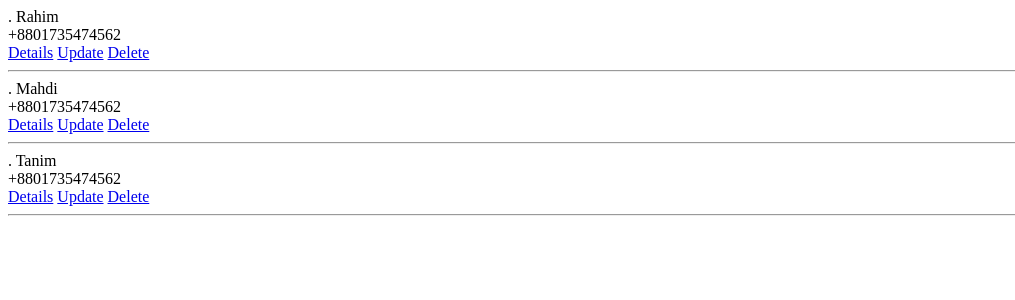
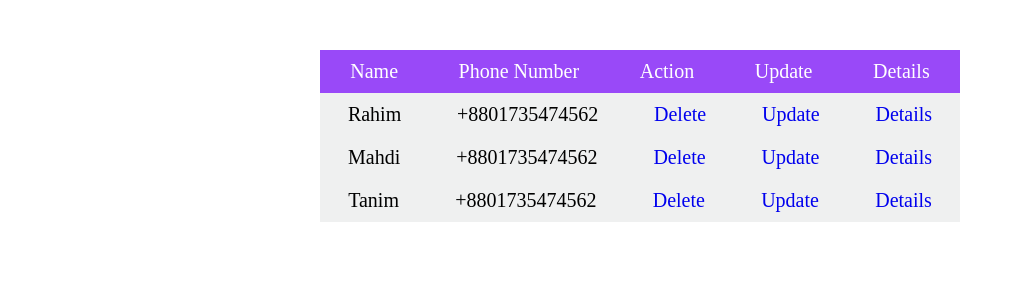
Before and after one commit to salahuddin-helios/django-crud-operation, a Django app: page /view/ in a window 1280 px wide. Shown: the top 300 px of the page, without its empty margins (0-1015 px from the left). Run offline with Django 4.2, Linux system fonts and the light colour scheme; data comes from the database, SQL or seed files in the repository; both versions use the stored data as it was after the commit.

Commit message:
complete design

```diff
--- a/operation/operation/settings.py
+++ b/operation/operation/settings.py
@@ -106,7 +106,7 @@ USE_TZ = True
 # https://docs.djangoproject.com/en/4.2/howto/static-files/
 
 STATIC_URL = 'static/'
-
+STATICFILES_DIRS = [BASE_DIR / 'static']
 # Default primary key field type
 # https://docs.djangoproject.com/en/4.2/ref/settings/#default-auto-field
 
--- a/operation/project/urls.py
+++ b/operation/project/urls.py
@@ -3,7 +3,7 @@ from django.contrib import admin
 from django.urls import path
 from .views import create_view,list_view,detail_view,delete_view,update_view
 urlpatterns = [
-    path('', create_view),
+     path('', create_view),
     path('view/', list_view),
     path('view/detail/<id>/', detail_view),
     path('view/update/<id>/', update_view),
--- /dev/null
+++ b/operation/static/css/style.css
@@ -0,0 +1,135 @@
+body{
+    margin: 0;
+    padding: 0;
+}
+a{
+  text-decoration: none;
+}
+.card{
+  padding:20px;
+  width: 500px;
+  box-shadow: 0 4px 8px 0 rgba(0, 0, 0, 0.2), 0 6px 20px 0 rgba(0, 0, 0, 0.19);
+  border-radius: 10px;
+  margin:20px auto;
+}
+.card h3{
+  font-size: 30px;
+  font-weight: 500;
+  margin: 0;
+  margin-bottom: 10px;
+}
+
+.form-detials{
+   background-color: #463ACC;
+   width: 30%;
+   margin: 40px auto;
+   border-radius: 5px;
+   padding: 15px;
+
+}
+.form-detials h3,.informatin h3{
+   color: #ffff;
+   font-size: 20px;
+   font-weight: bold;
+}
+.form-detials label{
+    color: white;
+    font-size: 17px;
+    font-weight: 500;
+}
+.form-item{
+    margin-bottom: 5px;
+}
+input{
+    width:100%;
+    padding:12px 20px;
+    margin:8px 0;
+    border-radius: 4px;
+    background-color: #EFF0F0;
+    box-sizing: border-box;
+}
+input[type=submit]{
+    cursor: pointer;
+    font-size: 17px;
+    background-color: #9949F8;
+    color: white;
+    font-size: bold;
+
+}
+/* view page stale here */
+/* table section */
+.informatin{
+    background-color: white;
+    width: 50%;
+    margin: 40px auto;
+   border-radius: 5px;
+   padding: 10px;
+   margin-bottom: 20px;
+}
+
+
+.table {
+    width: auto;
+    margin: 0 auto;
+  }
+
+  .table-row {
+    display: grid;
+    grid-template-columns: auto auto auto auto auto;
+    background-color: #EFF0F0;
+  }
+  .table-first-row{
+    background-color: #9949F8;
+    color: white ;
+  }
+
+  .table-col {
+    border: 1px solid rgba(0, 0, 0, 0.8);
+    padding: 10px;
+    font-size: 20px;
+    text-align: center;
+    border: none;
+  }
+
+  .user-detail{
+    padding:20px;
+    width: 300px;
+    box-shadow: 0 4px 8px 0 rgba(0, 0, 0, 0.2), 0 6px 20px 0 rgba(0, 0, 0, 0.19);
+    border-radius: 10px;
+    margin:20px auto;
+    text-align: center;
+  }
+  .user-detail h3{
+    color: #2E2E2E;
+    font-size: 20px;
+    font-weight: 600;
+  }
+  .user-detail .card-id{
+    font-size: 17px;
+    font-weight: 300;
+  }
+  .user-detail img {
+    width: 150px;
+  }
+  .user-detail button{
+    color: white;
+    background-color: #9949F8;
+    padding: 5px 30px;
+    font-size: 17px;
+    border-radius: 10px;
+  }
+
+
+  /* media queries */
+  @media screen and (max-width:780px){
+    .form-detials{
+        width: 50%;
+
+     }
+}
+@media screen and (max-width:500){
+    .form-detials{
+        width: 70%;
+
+     }
+}
--- a/operation/templates/app/home.html
+++ b/operation/templates/app/home.html
@@ -1,11 +1,15 @@
 <!DOCTYPE html>
 <html lang="en">
+    {% load static %}
 <head>
     <meta charset="UTF-8">
     <meta name="viewport" content="width=device-width, initial-scale=1.0">
+    <link rel="stylesheet" href="{% static "css/style.css" %}">
     <title>Heyper Helios</title>
 </head>
 <body>
+<div class='card'>
+    <h3>Enter your information</h3>
     <form method='POST' entype='multipart/form-data'>
         {% csrf_token %}
                  <div class="form-item">
@@ -19,6 +23,7 @@
                 {% comment %} {{ form.as_p }} {% endcomment %}
                 <input type="submit" value="Submit">
     </form>
+</div>
 
 </body>
 </html>
--- a/operation/templates/app/view.html
+++ b/operation/templates/app/view.html
@@ -1,23 +1,39 @@
 <!DOCTYPE html>
+ {% load static %}
 <html lang="en">
 <head>
     <meta charset="UTF-8">
     <meta name="viewport" content="width=device-width, initial-scale=1.0">
+    <link rel="stylesheet" href="{% static "css/style.css" %}">
     <title>Heyper Helios</title>
 </head>
 <body>
 
-<div>
-    {% for data in dataset %}.
+<div class=''>
 
-    {{ data.name }}<br/>
-    {{ data.number }}<br/>
-    <a href="detail/{{data.id}}">Details</a>
-    <a href="update/{{data.id}}">Update</a>
-    <a href="delete/{{data.id}}">Delete</a>
-    <hr/>
 
-    {% endfor %}
+    <div class="informatin">
+     <div class="table">
+    <div class="table-row table-first-row">
+        <div class="table-col">Name</div>
+        <div class="table-col">Phone Number</div>
+        <div class="table-col">Action</div>
+        <div class="table-col">Update</div>
+        <div class="table-col">Details</div>
+    </div>
+
+    {% for data in dataset %}
+    <div class="table-row">
+        <div class="table-col">{{data.name}}</div>
+        <div class="table-col">{{data.number}}</div>
+        <div class="table-col"><a class="delete-button" href="delete/{{data.id}}">Delete</a></div>
+        <div class='table-col'><a href="update/{{data.id}}">Update</a></div>
+        <div class='table-col'><a href="detail/{{data.id}}">Details</a></div>
+    </div>
+    {%endfor %}
+    </div>
+        </div>
+
 </div>
 </body>
 </html>
```
Also changed, not shown: operation/project/views.py (+1 -18 lines), operation/static/css/contact.css (added, +24 -0 lines), operation/templates/app/detail.html (+10 -2 lines), operation/templates/app/update.html (+17 -9 lines), operation/db.sqlite3. Lines whose indentation alone changed are shown as unchanged.
